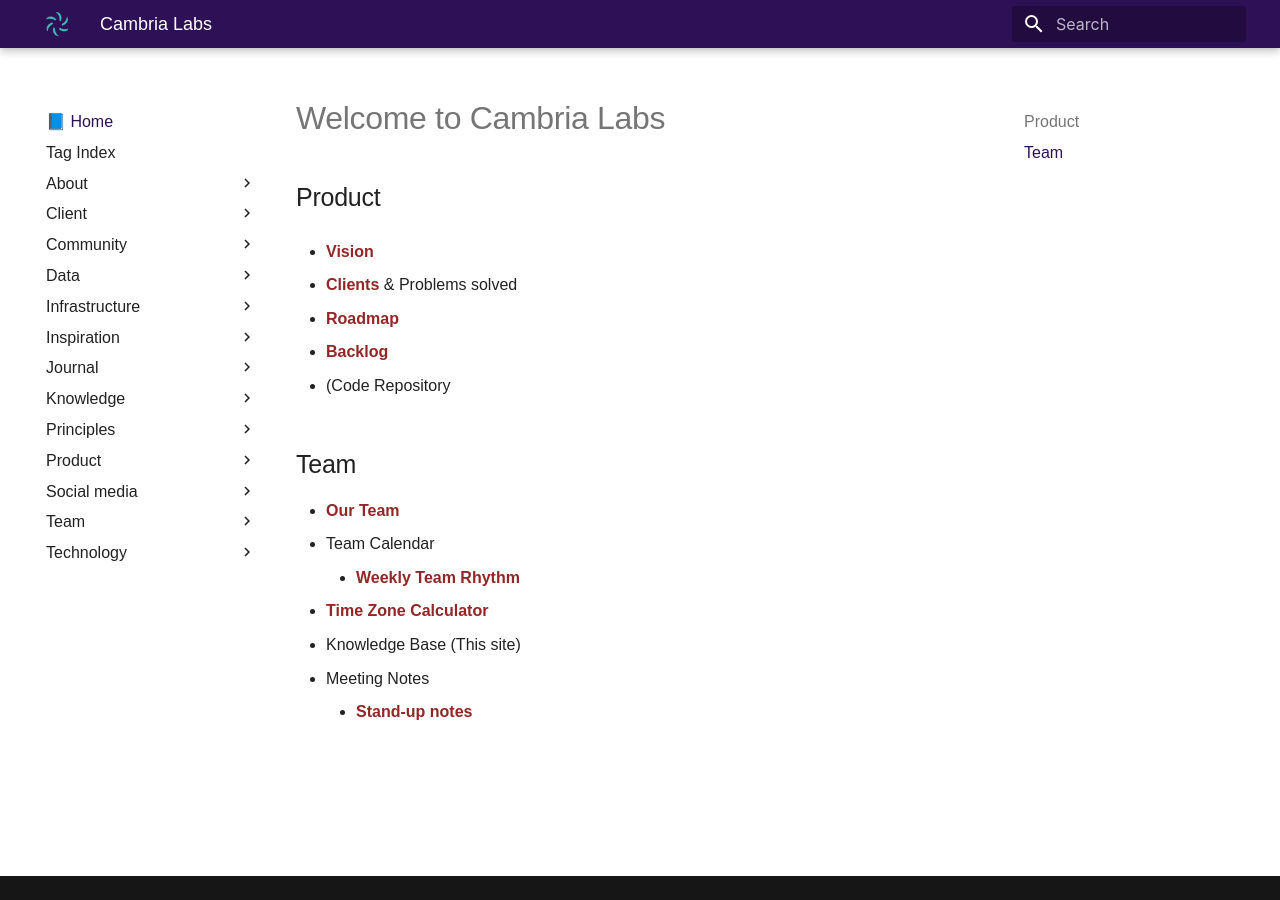
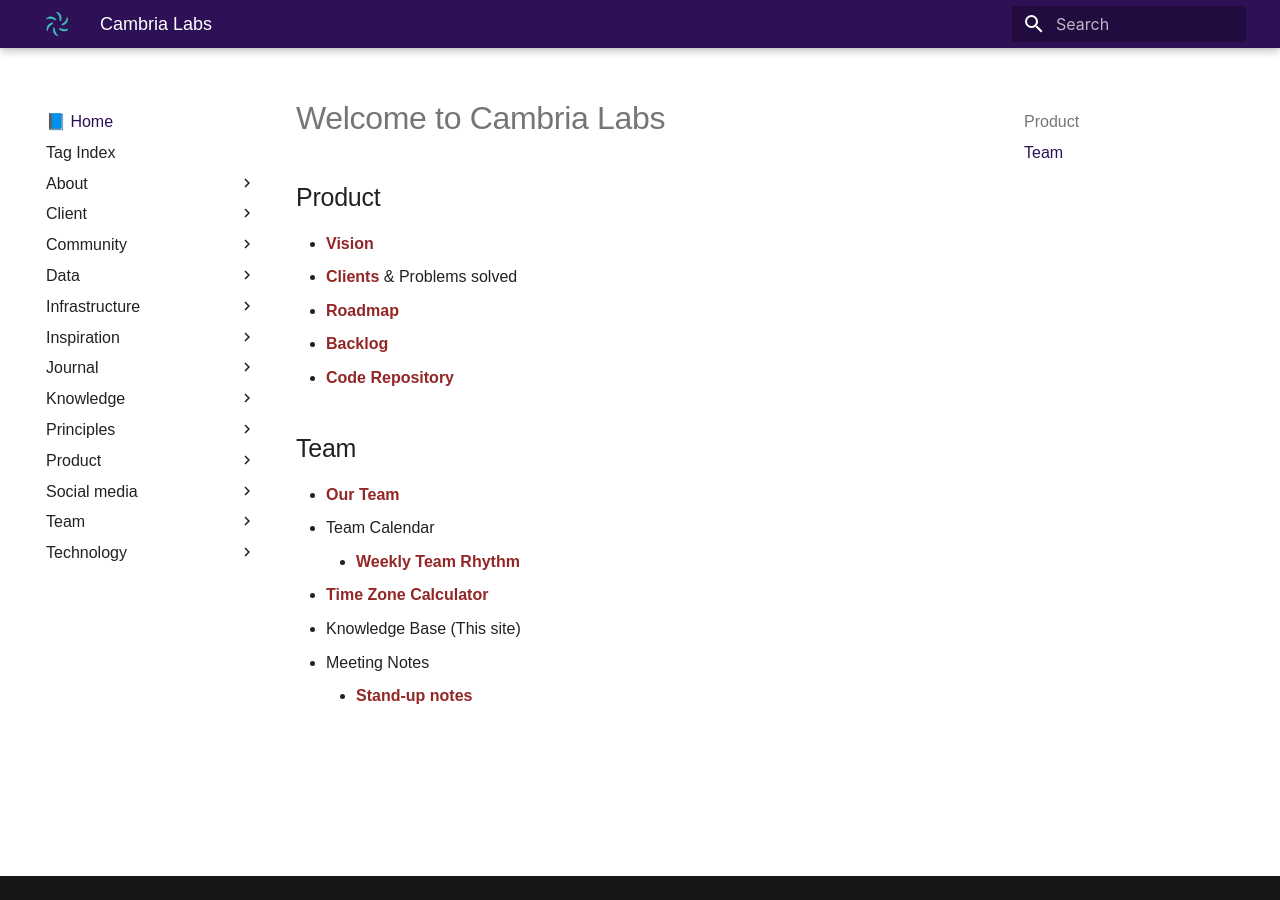
Before and after one commit to jro-cambria/Cambria-Labs.com, an MkDocs documentation site: the page built from docs/index.md, in a window 1280 px wide. Built offline with MkDocs 1.6.1 and Material for MkDocs 9.7.7, drawn with Linux system fonts in a browser that asks for light colours; some web fonts are replaced; some of the changed lines change nothing that is shown.

Commit message:
Content updates

```diff
--- a/docs/index.md
+++ b/docs/index.md
@@ -7,15 +7,10 @@ title: "📘 Home"
 
 ## Product
 -   [Vision](product/product-vision.md)
-
 -  [Clients](client/client-persona.md) & Problems solved
-
 -  [Roadmap](product/product-roadmap.md)
-
 -  [Backlog](product/product-backlog.md)
-
--  (Code Repository
-
+-  [Code Repository](https://github.com/cambria-labs/)
 
 
 ## Team
```
